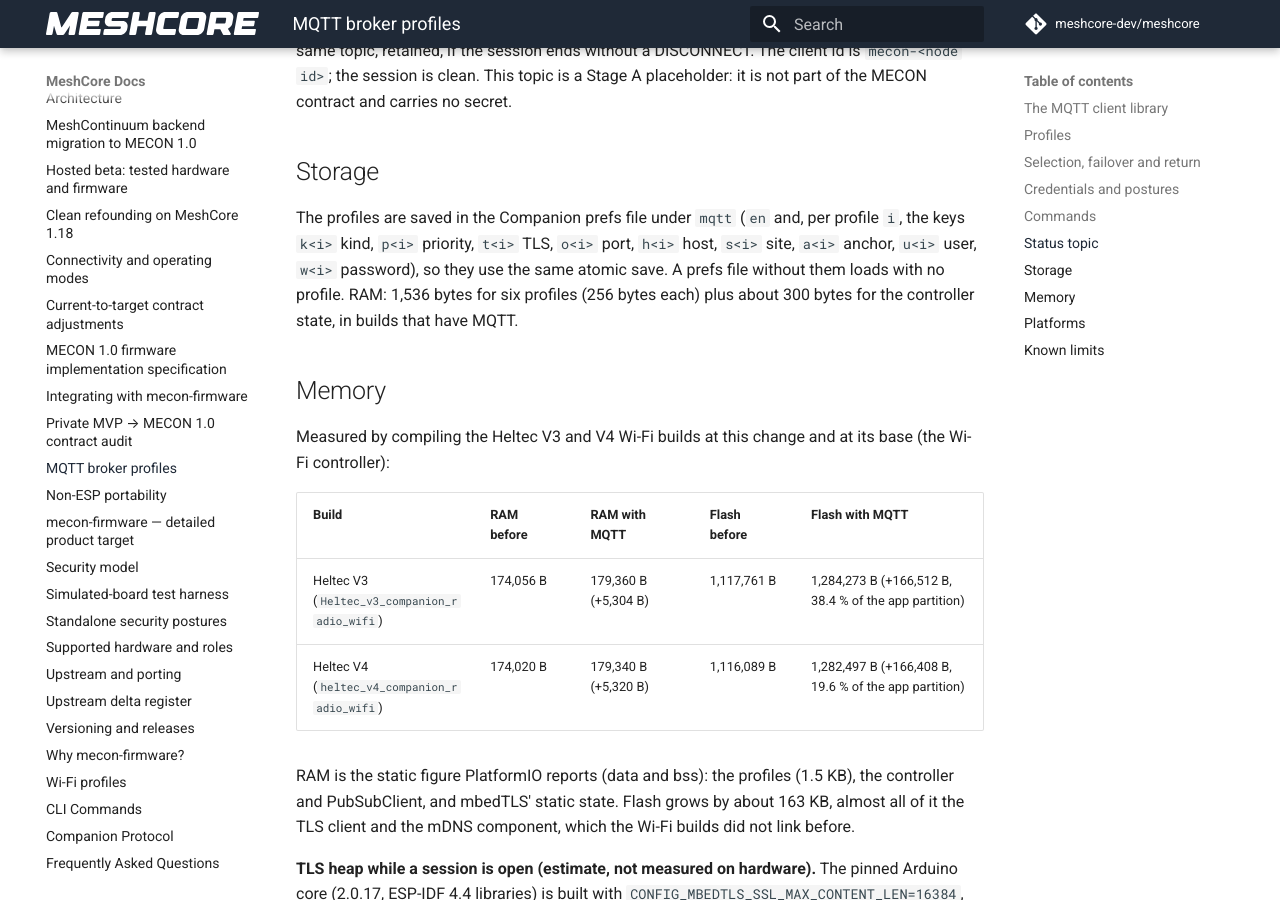
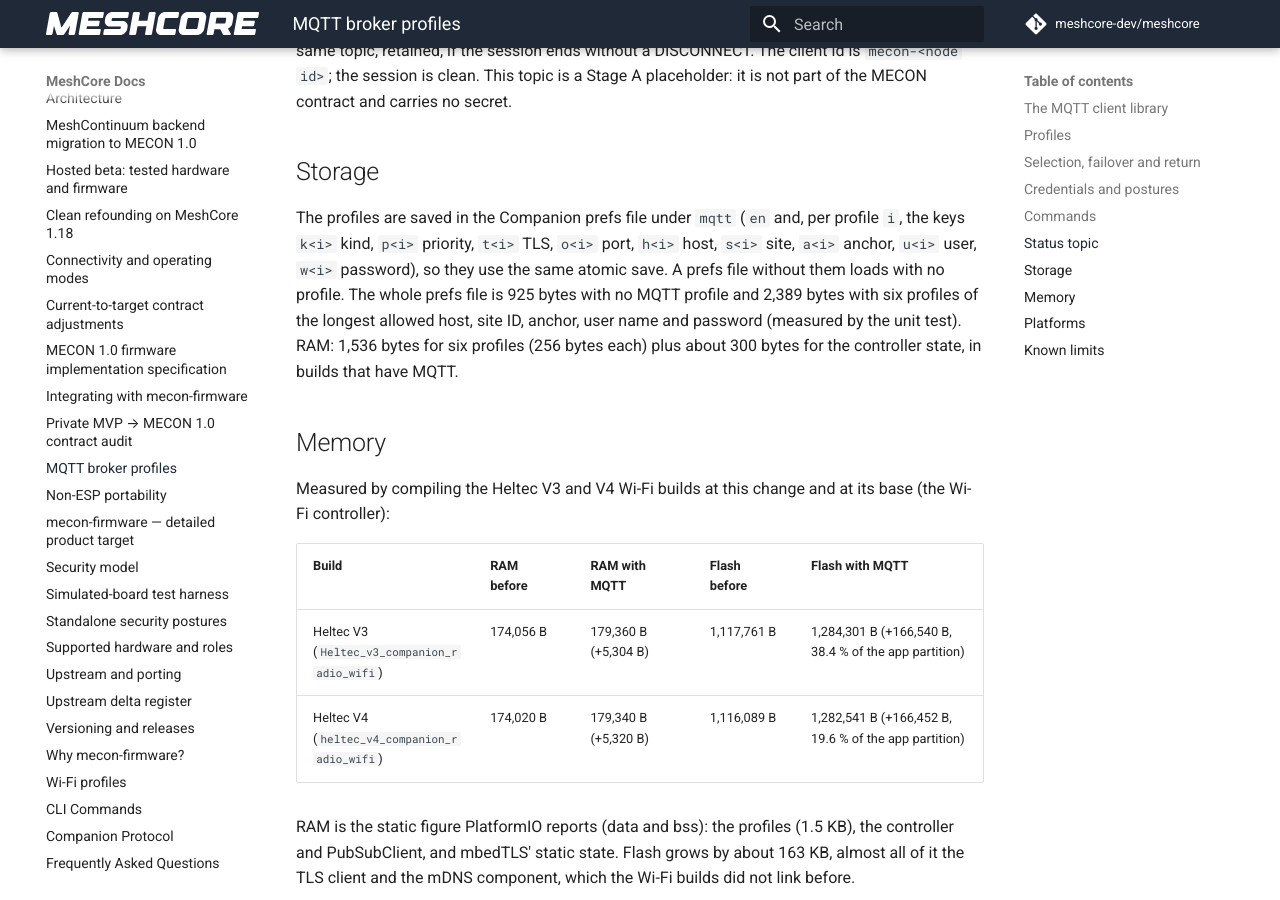
Before and after one commit to hoejriis/mecon-firmware, an MkDocs documentation site: the page built from docs/MQTT.md, in a window 1280 px wide and 900 px high, scrolled down 4412 px. Built offline with MkDocs 1.6.1 and Material for MkDocs 9.7.7, drawn with Linux system fonts in a browser that asks for light colours; comment, search, counter and statistics services are not loaded.

Commit message:
Record the final build sizes and the prefs file size of the MQTT profiles
Measured on the final tree: the Heltec V3 and V4 Wi-Fi builds, and the prefs
file with no MQTT profile and with six full-length ones.

Co-Authored-By: Claude Opus 5.5 (1M context) <noreply@anthropic.com>

```diff
--- a/docs/MQTT.md
+++ b/docs/MQTT.md
@@ -70,7 +70,7 @@ On every connect, and again every 5 minutes, the device publishes a retained mes
 
 ## Storage
 
-The profiles are saved in the Companion prefs file under `mqtt` (`en` and, per profile `i`, the keys `k<i>` kind, `p<i>` priority, `t<i>` TLS, `o<i>` port, `h<i>` host, `s<i>` site, `a<i>` anchor, `u<i>` user, `w<i>` password), so they use the same atomic save. A prefs file without them loads with no profile. RAM: 1,536 bytes for six profiles (256 bytes each) plus about 300 bytes for the controller state, in builds that have MQTT.
+The profiles are saved in the Companion prefs file under `mqtt` (`en` and, per profile `i`, the keys `k<i>` kind, `p<i>` priority, `t<i>` TLS, `o<i>` port, `h<i>` host, `s<i>` site, `a<i>` anchor, `u<i>` user, `w<i>` password), so they use the same atomic save. A prefs file without them loads with no profile. The whole prefs file is 925 bytes with no MQTT profile and 2,389 bytes with six profiles of the longest allowed host, site ID, anchor, user name and password (measured by the unit test). RAM: 1,536 bytes for six profiles (256 bytes each) plus about 300 bytes for the controller state, in builds that have MQTT.
 
 ## Memory
 
@@ -78,8 +78,8 @@ Measured by compiling the Heltec V3 and V4 Wi-Fi builds at this change and at it
 
 | Build | RAM before | RAM with MQTT | Flash before | Flash with MQTT |
 |---|---|---|---|---|
-| Heltec V3 (`Heltec_v3_companion_radio_wifi`) | 174,056 B | 179,360 B (+5,304 B) | 1,117,761 B | 1,284,273 B (+166,512 B, 38.4 % of the app partition) |
-| Heltec V4 (`heltec_v4_companion_radio_wifi`) | 174,020 B | 179,340 B (+5,320 B) | 1,116,089 B | 1,282,497 B (+166,408 B, 19.6 % of the app partition) |
+| Heltec V3 (`Heltec_v3_companion_radio_wifi`) | 174,056 B | 179,360 B (+5,304 B) | 1,117,761 B | 1,284,301 B (+166,540 B, 38.4 % of the app partition) |
+| Heltec V4 (`heltec_v4_companion_radio_wifi`) | 174,020 B | 179,340 B (+5,320 B) | 1,116,089 B | 1,282,541 B (+166,452 B, 19.6 % of the app partition) |
 
 RAM is the static figure PlatformIO reports (data and bss): the profiles (1.5 KB), the controller and PubSubClient, and mbedTLS' static state. Flash grows by about 163 KB, almost all of it the TLS client and the mDNS component, which the Wi-Fi builds did not link before.
 
```
